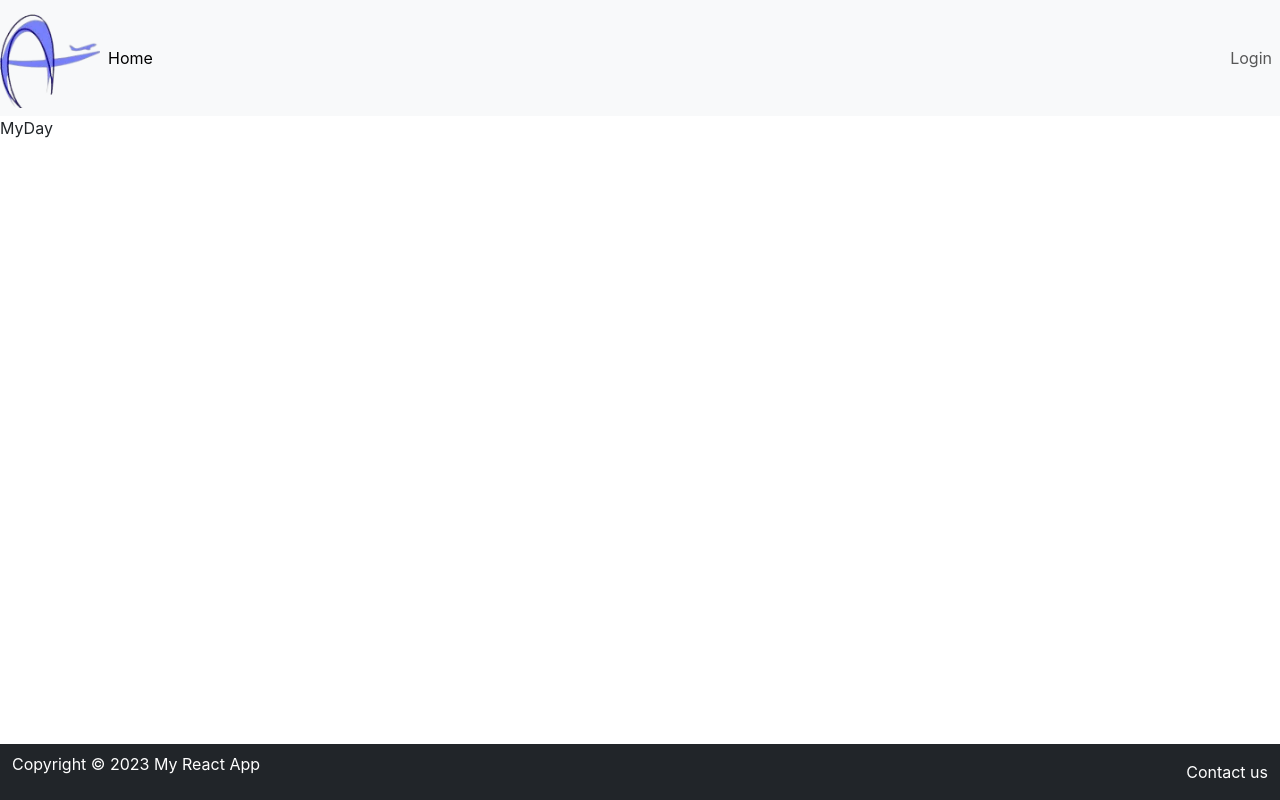
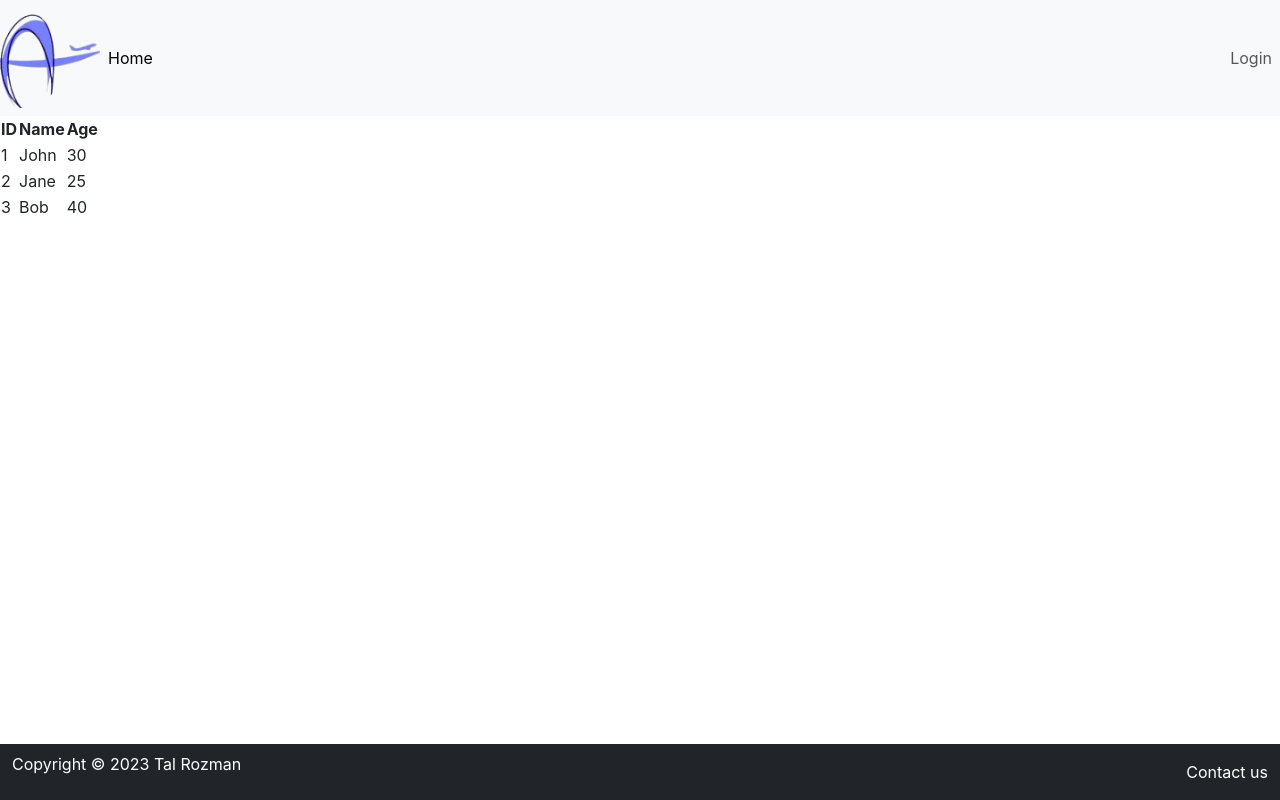
Before and after one commit to TalRozman/FinalProj_Aerohandling, a React (Create React App) app in the folder front/: page /myDay in a window 1280 px wide. Built offline with nearby package versions, Linux system fonts and the light colour scheme.

Commit message:
set django debug false

```diff
--- a/front/package.json
+++ b/front/package.json
@@ -17,10 +17,10 @@
     "@types/react": "^18.0.28",
     "@types/react-dom": "^18.0.11",
     "axios": "^1.3.3",
-    "bootstrap": "^5.3.0-alpha1",
     "jwt-decode": "^3.1.2",
     "react": "^18.2.0",
     "react-dom": "^18.2.0",
+    "react-image-file-resizer": "^0.4.8",
     "react-redux": "^8.0.5",
     "react-router-dom": "^6.8.1",
     "react-scripts": "5.0.1",
--- a/front/src/App.tsx
+++ b/front/src/App.tsx
@@ -80,7 +80,7 @@ function App() {
 
       <nav className="navbar bg-dark" style={{ position: 'fixed', bottom: '0vw', width: '100%' }}>
         <div className="container-fluid">
-          <p style={{ color: 'white', verticalAlign: 'center' }}>Copyright &copy; {new Date().getFullYear()} My React App</p>
+          <p style={{ color: 'white', verticalAlign: 'center' }}>Copyright &copy; {new Date().getFullYear()} Tal Rozman</p>
           <Link to={'/contact'} style={{ color: 'white', textDecoration: 'none' }}>Contact us</Link>
         </div>
       </nav>
--- a/front/src/components/MyDay.tsx
+++ b/front/src/components/MyDay.tsx
@@ -1,9 +1,53 @@
-import React from 'react'
+import React, { useState } from 'react';
 
-const MyDay = () => {
+function MyDay() {
+  const [data, setData] = useState([
+    { id: 1, name: 'John', age: 30 },
+    { id: 2, name: 'Jane', age: 25 },
+    { id: 3, name: 'Bob', age: 40 },
+  ]);
+
+  const handleEdit = (id: number, field: any, value: any) => {
+    const newData = data.map((item) => {
+      if (item.id === id) {
+        return { ...item, [field]: value };
+      } else {
+        return item;
+      }
+    });
+    setData(newData);
+  };
+
   return (
-    <div>MyDay</div>
-  )
+    <table>
+      <thead>
+        <tr>
+          <th>ID</th>
+          <th>Name</th>
+          <th>Age</th>
+        </tr>
+      </thead>
+      <tbody>
+        {data.map((item) => (
+          <tr key={item.id}>
+            <td>{item.id}</td>
+            <td
+              contentEditable
+              onBlur={(e) => handleEdit(item.id, 'name', e.target.innerText)}
+            >
+              {item.name}
+            </td>
+            <td
+              contentEditable
+              onBlur={(e) => handleEdit(item.id, 'age', e.target.innerText)}
+            >
+              {item.age}
+            </td>
+          </tr>
+        ))}
+      </tbody>
+    </table>
+  );
 }
 
-export default MyDay
+export default MyDay;
--- a/front/src/env.ts
+++ b/front/src/env.ts
@@ -1,8 +1,7 @@
 import { initializeApp } from "firebase/app";
 import { getStorage } from "firebase/storage";
 
-// export const MY_SERVER = "https://finalproj-aerohandling.onrender.com/"
-export const MY_SERVER = "http://127.0.0.1:8000/"
+export const MY_SERVER = "https://aerohandling.onrender.com/"
 
 export const modalStyle = {
     position: 'absolute' as 'absolute',
--- a/front/src/features/Login/loginSlice.ts
+++ b/front/src/features/Login/loginSlice.ts
@@ -78,17 +78,18 @@ export const loginSlice = createSlice(
           state.accessToken = action.payload?.access
           state.logged = true;
           sessionStorage.setItem('token', state.accessToken)
+          sessionStorage.setItem("tmpToken",action.payload?.refresh)
         })
         .addCase(loginAsync.rejected, (state, action) => {
           state.error = "Please try again";
         })
         .addCase(rememberAsync.fulfilled, (state, action) => {
+          sessionStorage.setItem('token', action.payload?.access)
+          sessionStorage.setItem('tmpToken', action.payload?.refresh)
+          localStorage.setItem('refreshToken', action.payload?.refresh)
           state.accessToken = action.payload?.access
           state.refreshToken = action.payload?.refresh
           state.logged = true;
-          sessionStorage.setItem('token', state.accessToken)
-          sessionStorage.setItem('tmpToken', state.refreshToken)
-          localStorage.setItem('refreshToken', state.refreshToken)
         })
         .addCase(changeUsrPwdAsync.fulfilled, (state, action) => {
           console.log("user changed password")
--- a/front/src/features/Profile/profileSlice.ts
+++ b/front/src/features/Profile/profileSlice.ts
@@ -3,23 +3,23 @@ import { RootState } from '../../app/store';
 import IProfile from '../../models/profile';
 import { logout } from '../Login/loginSlice';
 import { addProfile, delProfile, delprofileImages, getAllProfile, getProfile, profileImages, updProfile } from './profileAPI';
-
+import Resizer from "react-image-file-resizer";
 
 export interface profileState {
-  profiles:IProfile[]
-  allProfiles?:any
-  refresh:boolean
-  status?:Boolean
+  profiles: IProfile[]
+  allProfiles?: any
+  refresh: boolean
+  status?: Boolean
 }
 
 const initialState: profileState = {
-  profiles:[],
-  refresh:false
+  profiles: [],
+  refresh: false
 };
 
 export const getProfileAsync = createAsyncThunk(
   'profile/getProfile',
-  async (obj: { id:number, accessToken: string }) => {
+  async (obj: { id: number, accessToken: string }) => {
     const response = await getProfile(obj);
     return response;
   }
@@ -45,24 +45,35 @@ export const delProfileAsync = createAsyncThunk(
     return response;
   }
 );
+const resizeFile = (file: File) =>
+  new Promise((resolve) => {
+    Resizer.imageFileResizer(file, 300, 300, "JPEG", 100, 0,
+      (uri) => {
+        resolve(uri);
+      },
+      "base64"
+    );
+  });
+
 export const ProfilePicAsync = createAsyncThunk(
   'profile/profileImages',
-  async (obj: { id: number,pic:File, accessToken: string }) => {
-    const response = await profileImages(obj);
+  async (obj: { id: number, pic: File, accessToken: string }) => {
+    let response: any;
+    await resizeFile(obj.pic).then(async () => response = await profileImages(obj))
     return response;
   }
 );
 export const delProfilePicAsync = createAsyncThunk(
   'profile/delprofileImages',
-  async (obj: { id: number,imgUrl:string, accessToken: string }) => {
+  async (obj: { id: number, imgUrl: string, accessToken: string }) => {
     const response = await delprofileImages(obj);
     return response;
   }
 );
-export const getAllProfileAsync=createAsyncThunk(
+export const getAllProfileAsync = createAsyncThunk(
   "profile/getAllProfile",
-  async (accessToken:string)=>{
-    const response:any = await getAllProfile(accessToken);
+  async (accessToken: string) => {
+    const response: any = await getAllProfile(accessToken);
     return response;
   }
 )
@@ -71,8 +82,7 @@ export const profileSlice = createSlice({
   name: 'profile',
   initialState,
   reducers: {
-    resetProfile:(state)=>
-    {
+    resetProfile: (state) => {
       state.profiles = [];
     }
   },
```
Also changed, not shown: front/src/components/DailyFlights.tsx (+36 -15 lines), front/src/components/Profile.tsx (line endings or trailing spaces), 2 other files (tests, documents, lock files or other folders).
